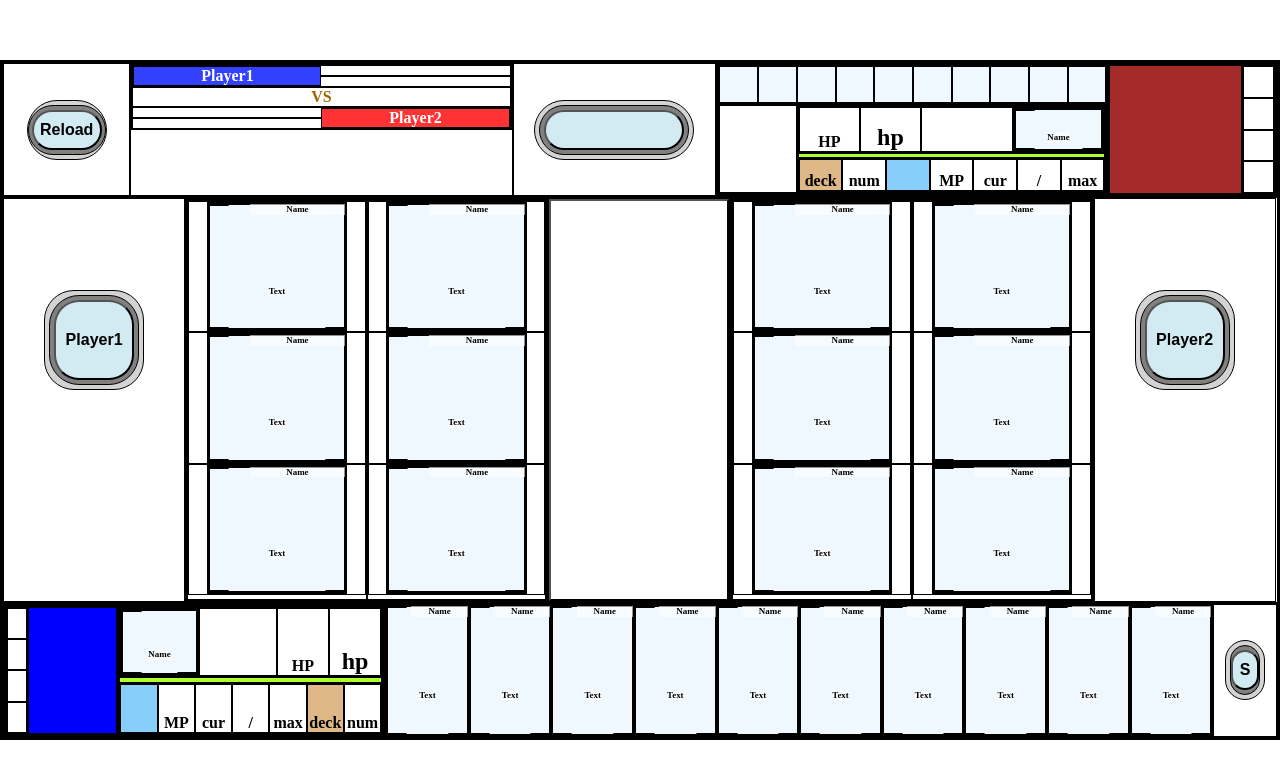
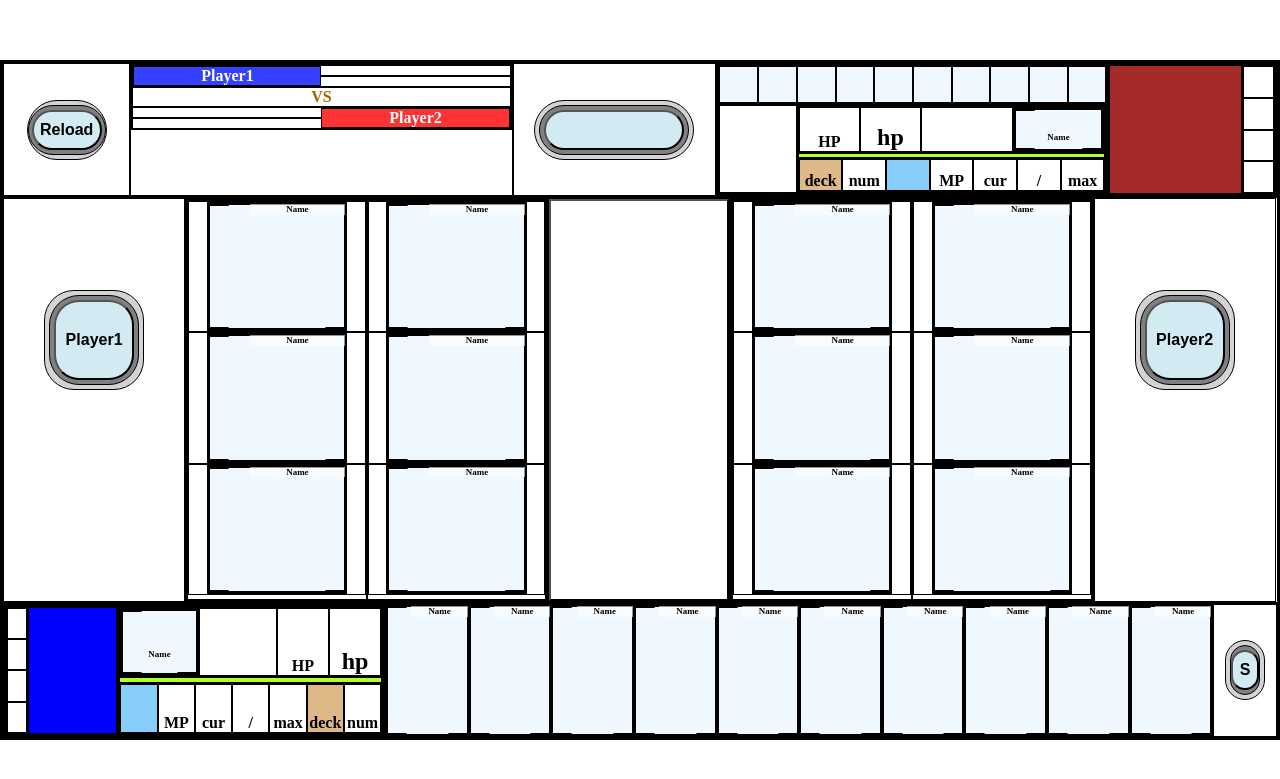
Before and after one commit to capybaradino/cardgame, a Flask app: template flask/templates/play2.html in a window 1280 px wide. Shown: the top 779 px of the page. Run offline with Flask 3, Linux system fonts and the light colour scheme; the template is opened without the code that fills it, so the values that code supplies are empty.

Commit message:
画面のゴミ削除

```diff
--- a/flask/templates/play2.html
+++ b/flask/templates/play2.html
@@ -137,7 +137,7 @@
                                             <div class="p1stat_card_hp" , id="p1board3_hp"></div>
                                         </span>
                                         <span class="text-center-bottom">
-                                            <div class="p1stat_card_text" , id="p1board3_text">Text</div>
+                                            <div class="p1stat_card_text" , id="p1board3_text"></div>
                                         </span>
                                         <a class="p1board_card_child_hover" id="leftboard_3" draggable="true" href="#"
                                             ondragstart="f_dragstart(event)"></a>
@@ -162,7 +162,7 @@
                                             <div class="p1stat_card_hp" , id="p1board4_hp"></div>
                                         </span>
                                         <span class="text-center-bottom">
-                                            <div class="p1stat_card_text" , id="p1board4_text">Text</div>
+                                            <div class="p1stat_card_text" , id="p1board4_text"></div>
                                         </span>
                                         <a class="p1board_card_child_hover" id="leftboard_4" draggable="true" href="#"
                                             ondragstart="f_dragstart(event)"></a>
@@ -187,7 +187,7 @@
                                             <div class="p1stat_card_hp" , id="p1board5_hp"></div>
                                         </span>
                                         <span class="text-center-bottom">
-                                            <div class="p1stat_card_text" , id="p1board5_text">Text</div>
+                                            <div class="p1stat_card_text" , id="p1board5_text"></div>
                                         </span>
                                         <a class="p1board_card_child_hover" id="leftboard_5" draggable="true" href="#"
                                             ondragstart="f_dragstart(event)"></a>
@@ -214,7 +214,7 @@
                                             <div class="p1stat_card_hp" , id="p1board0_hp"></div>
                                         </span>
                                         <span class="text-center-bottom">
-                                            <div class="p1stat_card_text" , id="p1board0_text">Text</div>
+                                            <div class="p1stat_card_text" , id="p1board0_text"></div>
                                         </span>
                                         <a class="p1board_card_child_hover" id="leftboard_0" draggable="true" href="#"
                                             ondragstart="f_dragstart(event)"></a>
@@ -239,7 +239,7 @@
                                             <div class="p1stat_card_hp" , id="p1board1_hp"></div>
                                         </span>
                                         <span class="text-center-bottom">
-                                            <div class="p1stat_card_text" , id="p1board1_text">Text</div>
+                                            <div class="p1stat_card_text" , id="p1board1_text"></div>
                                         </span>
                                         <a class="p1board_card_child_hover" id="leftboard_1" draggable="true" href="#"
                                             ondragstart="f_dragstart(event)"></a>
@@ -264,7 +264,7 @@
                                             <div class="p1stat_card_hp" , id="p1board2_hp"></div>
                                         </span>
                                         <span class="text-center-bottom">
-                                            <div class="p1stat_card_text" , id="p1board2_text">Text</div>
+                                            <div class="p1stat_card_text" , id="p1board2_text"></div>
                                         </span>
                                         <a class="p1board_card_child_hover" id="leftboard_2" draggable="true" href="#"
                                             ondragstart="f_dragstart(event)"></a>
@@ -300,7 +300,7 @@
                                             <div class="p1stat_card_hp" , id="p2board0_hp"></div>
                                         </span>
                                         <span class="text-center-bottom">
-                                            <div class="p1stat_card_text" , id="p2board0_text">Text</div>
+                                            <div class="p1stat_card_text" , id="p2board0_text"></div>
                                         </span>
                                         <a class="p2board_card_child_hover" id="rightboard_0" draggable="true" href="#"
                                             ondragstart="f_dragstart(event)"></a>
@@ -325,7 +325,7 @@
                                             <div class="p1stat_card_hp" , id="p2board1_hp"></div>
                                         </span>
                                         <span class="text-center-bottom">
-                                            <div class="p1stat_card_text" , id="p2board1_text">Text</div>
+                                            <div class="p1stat_card_text" , id="p2board1_text"></div>
                                         </span>
                                         <a class="p2board_card_child_hover" id="rightboard_1" draggable="true" href="#"
                                             ondragstart="f_dragstart(event)"></a>
@@ -350,7 +350,7 @@
                                             <div class="p1stat_card_hp" , id="p2board2_hp"></div>
                                         </span>
                                         <span class="text-center-bottom">
-                                            <div class="p1stat_card_text" , id="p2board2_text">Text</div>
+                                            <div class="p1stat_card_text" , id="p2board2_text"></div>
                                         </span>
                                         <a class="p2board_card_child_hover" id="rightboard_2" draggable="true" href="#"
                                             ondragstart="f_dragstart(event)"></a>
@@ -377,7 +377,7 @@
                                             <div class="p1stat_card_hp" , id="p2board3_hp"></div>
                                         </span>
                                         <span class="text-center-bottom">
-                                            <div class="p1stat_card_text" , id="p2board3_text">Text</div>
+                                            <div class="p1stat_card_text" , id="p2board3_text"></div>
                                         </span>
                                         <a class="p2board_card_child_hover" id="rightboard_3" draggable="true" href="#"
                                             ondragstart="f_dragstart(event)"></a>
@@ -402,7 +402,7 @@
                                             <div class="p1stat_card_hp" , id="p2board4_hp"></div>
                                         </span>
                                         <span class="text-center-bottom">
-                                            <div class="p1stat_card_text" , id="p2board4_text">Text</div>
+                                            <div class="p1stat_card_text" , id="p2board4_text"></div>
                                         </span>
                                         <a class="p2board_card_child_hover" id="rightboard_4" draggable="true" href="#"
                                             ondragstart="f_dragstart(event)"></a>
@@ -427,7 +427,7 @@
                                             <div class="p1stat_card_hp" , id="p2board5_hp"></div>
                                         </span>
                                         <span class="text-center-bottom">
-                                            <div class="p1stat_card_text" , id="p2board5_text">Text</div>
+                                            <div class="p1stat_card_text" , id="p2board5_text"></div>
                                         </span>
                                         <a class="p2board_card_child_hover" id="rightboard_5" draggable="true" href="#"
                                             ondragstart="f_dragstart(event)"></a>
@@ -516,7 +516,7 @@
                             <div class="p1stat_card_hp" , id="p1card0_hp"></div>
                         </span>
                         <span class="text-center-bottom">
-                            <div class="p1stat_card_text" , id="p1card0_text">Text</div>
+                            <div class="p1stat_card_text" , id="p1card0_text"></div>
                         </span>
                         <a class="p1stat_card_child_hover" id="hand_0" draggable="true" href="#"
                             ondragstart="f_dragstart(event)"></a>
@@ -536,7 +536,7 @@
                             <div class="p1stat_card_hp" , id="p1card1_hp"></div>
                         </span>
                         <span class="text-center-bottom">
-                            <div class="p1stat_card_text" , id="p1card1_text">Text</div>
+                            <div class="p1stat_card_text" , id="p1card1_text"></div>
                         </span>
                         <a class="p1stat_card_child_hover" id="hand_1" draggable="true" href="#"
                             ondragstart="f_dragstart(event)"></a>
@@ -556,7 +556,7 @@
                             <div class="p1stat_card_hp" , id="p1card2_hp"></div>
                         </span>
                         <span class="text-center-bottom">
-                            <div class="p1stat_card_text" , id="p1card2_text">Text</div>
+                            <div class="p1stat_card_text" , id="p1card2_text"></div>
                         </span>
                         <a class="p1stat_card_child_hover" id="hand_2" draggable="true" href="#"
                             ondragstart="f_dragstart(event)"></a>
@@ -576,7 +576,7 @@
                             <div class="p1stat_card_hp" , id="p1card3_hp"></div>
                         </span>
                         <span class="text-center-bottom">
-                            <div class="p1stat_card_text" , id="p1card3_text">Text</div>
+                            <div class="p1stat_card_text" , id="p1card3_text"></div>
                         </span>
                         <a class="p1stat_card_child_hover" id="hand_3" draggable="true" href="#"
                             ondragstart="f_dragstart(event)"></a>
@@ -596,7 +596,7 @@
                             <div class="p1stat_card_hp" , id="p1card4_hp"></div>
                         </span>
                         <span class="text-center-bottom">
-                            <div class="p1stat_card_text" , id="p1card4_text">Text</div>
+                            <div class="p1stat_card_text" , id="p1card4_text"></div>
                         </span>
                         <a class="p1stat_card_child_hover" id="hand_4" draggable="true" href="#"
                             ondragstart="f_dragstart(event)"></a>
@@ -616,7 +616,7 @@
                             <div class="p1stat_card_hp" , id="p1card5_hp"></div>
                         </span>
                         <span class="text-center-bottom">
-                            <div class="p1stat_card_text" , id="p1card5_text">Text</div>
+                            <div class="p1stat_card_text" , id="p1card5_text"></div>
                         </span>
                         <a class="p1stat_card_child_hover" id="hand_5" draggable="true" href="#"
                             ondragstart="f_dragstart(event)"></a>
@@ -636,7 +636,7 @@
                             <div class="p1stat_card_hp" , id="p1card6_hp"></div>
                         </span>
                         <span class="text-center-bottom">
-                            <div class="p1stat_card_text" , id="p1card6_text">Text</div>
+                            <div class="p1stat_card_text" , id="p1card6_text"></div>
                         </span>
                         <a class="p1stat_card_child_hover" id="hand_6" draggable="true" href="#"
                             ondragstart="f_dragstart(event)"></a>
@@ -656,7 +656,7 @@
                             <div class="p1stat_card_hp" , id="p1card7_hp"></div>
                         </span>
                         <span class="text-center-bottom">
-                            <div class="p1stat_card_text" , id="p1card7_text">Text</div>
+                            <div class="p1stat_card_text" , id="p1card7_text"></div>
                         </span>
                         <a class="p1stat_card_child_hover" id="hand_7" draggable="true" href="#"
                             ondragstart="f_dragstart(event)"></a>
@@ -676,7 +676,7 @@
                             <div class="p1stat_card_hp" , id="p1card8_hp"></div>
                         </span>
                         <span class="text-center-bottom">
-                            <div class="p1stat_card_text" , id="p1card8_text">Text</div>
+                            <div class="p1stat_card_text" , id="p1card8_text"></div>
                         </span>
                         <a class="p1stat_card_child_hover" id="hand_8" draggable="true" href="#"
                             ondragstart="f_dragstart(event)"></a>
@@ -696,7 +696,7 @@
                             <div class="p1stat_card_hp" , id="p1card9_hp"></div>
                         </span>
                         <span class="text-center-bottom">
-                            <div class="p1stat_card_text" , id="p1card9_text">Text</div>
+                            <div class="p1stat_card_text" , id="p1card9_text"></div>
                         </span>
                         <a class="p1stat_card_child_hover" id="hand_9" draggable="true" href="#"
                             ondragstart="f_dragstart(event)"></a>
```
